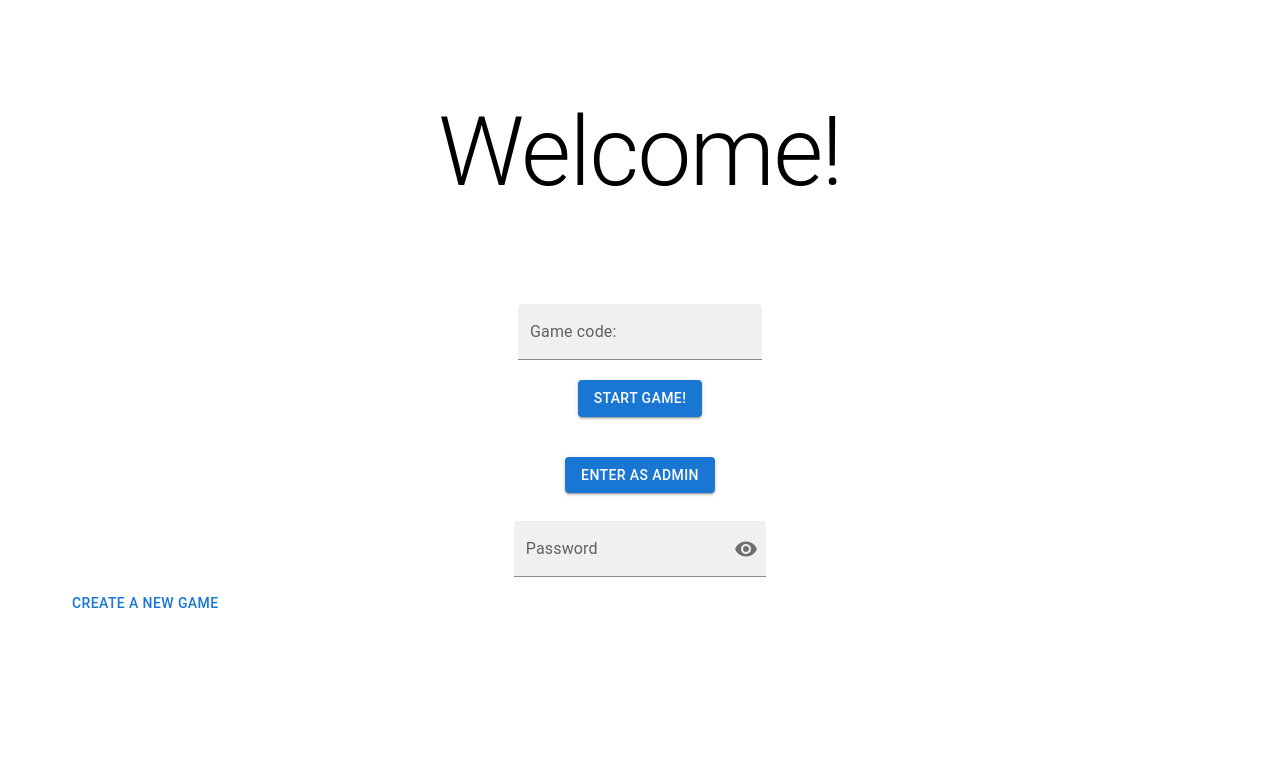
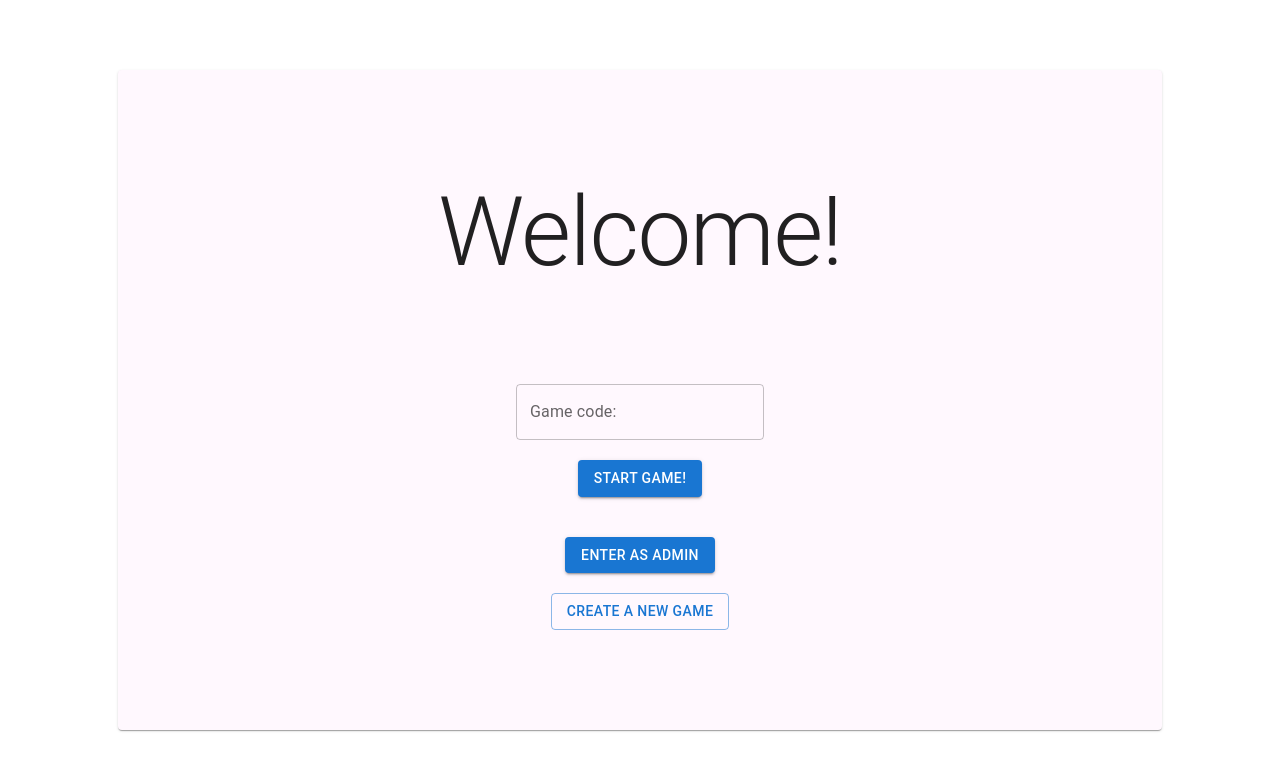
Before and after one commit to menahemMizrahy/my-kahoot, a React (Create React App) app: page /home in a window 1280 px wide. Shown: the top 770 px of the page. Built offline with nearby package versions, Linux system fonts and the light colour scheme; the HTML template or start-up script is replaced by a standard one.

Commit message:
new game

```diff
--- a/src/App.js
+++ b/src/App.js
@@ -28,7 +28,6 @@ function App() {
 
       <Route path="/admin">
         <Route path="wait" />
-
         <Route path="game">
           <Route path="wait" />
           <Route path="finish" />
--- /dev/null
+++ b/src/components/MyInput.js
@@ -0,0 +1,8 @@
+import { TextField } from "@mui/material";
+import { borderColor } from "@mui/system";
+
+const MyInput = (props) => {
+  return <TextField {...props} color="secondary" />;
+};
+
+export default MyInput;
--- /dev/null
+++ b/src/components/Password.js
@@ -0,0 +1,38 @@
+import { Visibility, VisibilityOff } from "@mui/icons-material";
+import {
+  FormControl,
+  IconButton,
+  InputAdornment,
+  InputLabel,
+  OutlinedInput,
+} from "@mui/material";
+
+const Password = (props) => {
+  return (
+    <FormControl sx={{ m: 1, width: "25ch" }} variant="filled">
+      <InputLabel htmlFor="filled-adornment-password" color="secondary">
+        Password
+      </InputLabel>
+      <OutlinedInput
+        color="secondary"
+        id="filled-adornment-password"
+        type={props.showPassword ? "text" : "password"}
+        value={props.password}
+        onChange={props.passwordChangeHandler}
+        endAdornment={
+          <InputAdornment position="end">
+            <IconButton
+              aria-label="toggle password visibility"
+              onClick={props.showPasswordHandler}
+              edge="end"
+            >
+              {props.showPassword ? <VisibilityOff /> : <Visibility />}
+            </IconButton>
+          </InputAdornment>
+        }
+      />
+    </FormControl>
+  );
+};
+
+export default Password;
--- /dev/null
+++ b/src/layout/MyPaper.js
@@ -0,0 +1,29 @@
+import { Paper, Grid } from "@mui/material";
+const MyPaper = (props) => {
+  return (
+    <Grid
+      container
+      sx={{
+        alignItems: "center",
+        justifyContent: "center",
+        minHeight: "100vh",
+      }}
+    >
+      <Paper
+        style={{
+          backgroundColor: "#FFF8FE",
+          padding: "10px",
+          minHeight: "80vh",
+          minWidth: "80%",
+          display: "flex",
+          flexDirection: "column",
+          alignItems: "center",
+        }}
+      >
+        {props.children}
+      </Paper>
+    </Grid>
+  );
+};
+
+export default MyPaper;
--- a/src/pages/new-game/NewGame.js
+++ b/src/pages/new-game/NewGame.js
@@ -1,6 +1,26 @@
+import { Typography, Card } from "@mui/material";
+import MyInput from "../../components/MyInput";
+import MyPaper from "../../layout/MyPaper";
+
 const NewGame = () => {
-  console.log("new");
-  return <div>New Game Page</div>;
+  return (
+    <MyPaper>
+      <form>
+        <Card sx={{ m: "1cm" }}>
+          <Typography variant="h5" sx={{ textAlign: "center" }}>
+            Name your game!
+          </Typography>
+          <MyInput fullWidth />
+        </Card>
+        <Card>
+          <Typography variant="h6" sx={{ textAlign: "center" }}>
+            Anything you would like to tell the players before they start...
+          </Typography>
+          <MyInput fullWidth />
+        </Card>
+      </form>
+    </MyPaper>
+  );
 };
 
 export default NewGame;
--- a/src/pages/start/HomePage.js
+++ b/src/pages/start/HomePage.js
@@ -1,98 +1,84 @@
 import { useState } from "react";
-import { useLocation } from "react-router-dom";
+import { useLocation, useNavigate } from "react-router-dom";
 
-import {
-  Button,
-  Container,
-  FilledInput,
-  FormControl,
-  IconButton,
-  InputAdornment,
-  InputLabel,
-  TextField,
-  Typography,
-} from "@mui/material";
+import { Button, Typography } from "@mui/material";
 
-import { Visibility, VisibilityOff } from "@mui/icons-material";
+import Password from "../../components/Password";
+import MyPaper from "../../layout/MyPaper";
+import MyInput from "../../components/MyInput";
 
 const HomePage = () => {
+  const navigate = useNavigate();
   const location = useLocation();
   const querySearch = new URLSearchParams(location.search);
 
   const [gameCode, setGameCode] = useState(querySearch.get("gameCode") || "");
-  const [values, setValues] = useState({
-    amount: "",
-    password: "",
-    weight: "",
-    weightRange: "",
-    showPassword: false,
-  });
+  const [password, setPassword] = useState("");
+  const [showPassword, setShowPassword] = useState(false);
+  const [enterAsAdmin, setEnterAsAdmin] = useState(false);
 
-  const handleChange = (prop) => (event) => {
-    setValues({ ...values, [prop]: event.target.value });
+  const passwordChangeHandler = (event) => {
+    setPassword(event.target.value);
   };
 
-  const handleClickShowPassword = () => {
-    setValues({
-      ...values,
-      showPassword: !values.showPassword,
-    });
+  const showPasswordHandler = () => {
+    setShowPassword((show) => !show);
   };
 
   const gameCodeChangeHandler = (event) => {
-    if (event.target.value.trim().length <= 6)
-    setGameCode(event.target.value);
+    const value = event.target.value.trim();
+    if (value.length <= 6) setGameCode(value);
   };
 
-  const gameStartHandler = (event) => {};
+  const gameStartHandler = () => {
+    //   if(gameCode === 6)
+  };
+
+  const enterAsAdminHandler = () => {
+    setEnterAsAdmin(true);
+    //
+  };
+
+  const createGameHandler = () => {
+    navigate("/new-game", { replace: true });
+  };
 
   return (
-    <Container
-      style={{ display: "flex", flexDirection: "column", alignItems: "center" }}
-    >
+    <MyPaper>
       <Typography variant="h1" sx={{ m: "1em" }}>
         Welcome!
       </Typography>
-      <TextField
+      <MyInput
         label="Game code:"
-        type="search"
-        variant="filled"
         value={gameCode}
         onChange={gameCodeChangeHandler}
+        type="search"
       />
       <Button variant="contained" sx={{ m: "20px" }} onClick={gameStartHandler}>
         Start Game!
       </Button>
-      <Button variant="contained" sx={{ m: "20px" }}>
+      <Button
+        variant="contained"
+        sx={{ m: "20px" }}
+        onClick={enterAsAdminHandler}
+      >
         Enter as Admin
       </Button>
 
-      <FormControl sx={{ m: 1, width: "25ch" }} variant="filled">
-        <InputLabel htmlFor="filled-adornment-password">Password</InputLabel>
-        <FilledInput
-          id="filled-adornment-password"
-          type={values.showPassword ? "text" : "password"}
-          value={values.password}
-          onChange={handleChange("password")}
-          endAdornment={
-            <InputAdornment position="end">
-              <IconButton
-                aria-label="toggle password visibility"
-                onClick={handleClickShowPassword}
-                edge="end"
-              >
-                {values.showPassword ? <VisibilityOff /> : <Visibility />}
-              </IconButton>
-            </InputAdornment>
-          }
+      {enterAsAdmin && (
+        <Password
+          password={password}
+          showPassword={showPassword}
+          passwordChangeHandler={passwordChangeHandler}
+          showPasswordHandler={showPasswordHandler}
         />
-      </FormControl>
-      <div
-        style={{ alignSelf: "start", display: "flex", flexDirection: "column" }}
-      >
-        <Button>Create a New Game</Button>
+      )}
+      <div>
+        <Button variant="outlined" onClick={createGameHandler}>
+          Create a New Game
+        </Button>
       </div>
-    </Container>
+    </MyPaper>
   );
 };
 
```
